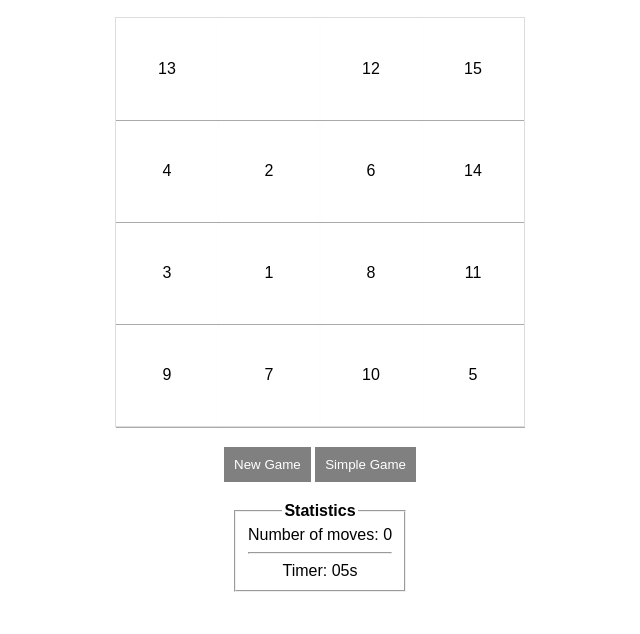
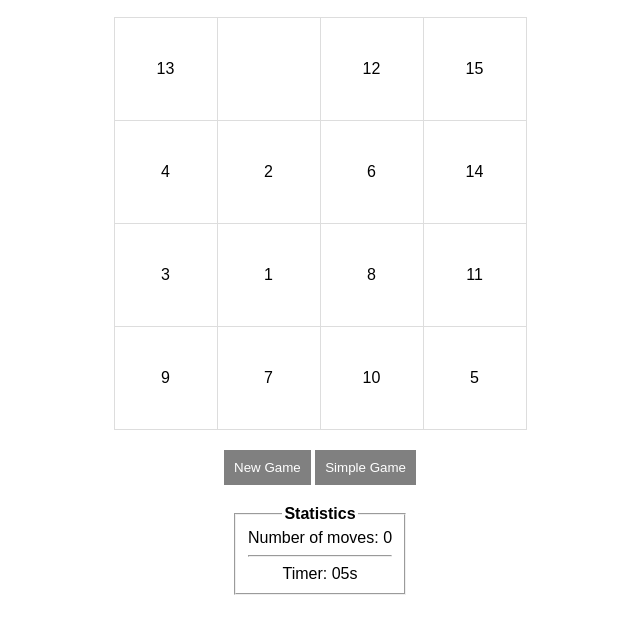
Before and after one commit to mahfuzul2043/cis435-project2, a plain HTML site: page index.html in a window 1280 px wide. Shown: the part 50-684 px from the top of the page, without its empty margins (320-960 px from the left). Drawn offline with Linux system fonts and the light colour scheme.

Commit message:
removed box shadows since they're not working as intended on edge browser

```diff
--- a/index.css
+++ b/index.css
@@ -19,13 +19,12 @@ body > * {
 table {
     border-collapse: collapse;
     text-align: center;
-    border: .25px solid #dddddd;
 }
 
 td {
     height: 100px;
     width: 100px;
-    box-shadow: 0 1px .5px rgba(0,0,0,0.12), 0 1px .5px rgba(0,0,0,0.24);
+    border: .25px solid #dddddd;
 }
 
 td:hover {
```
